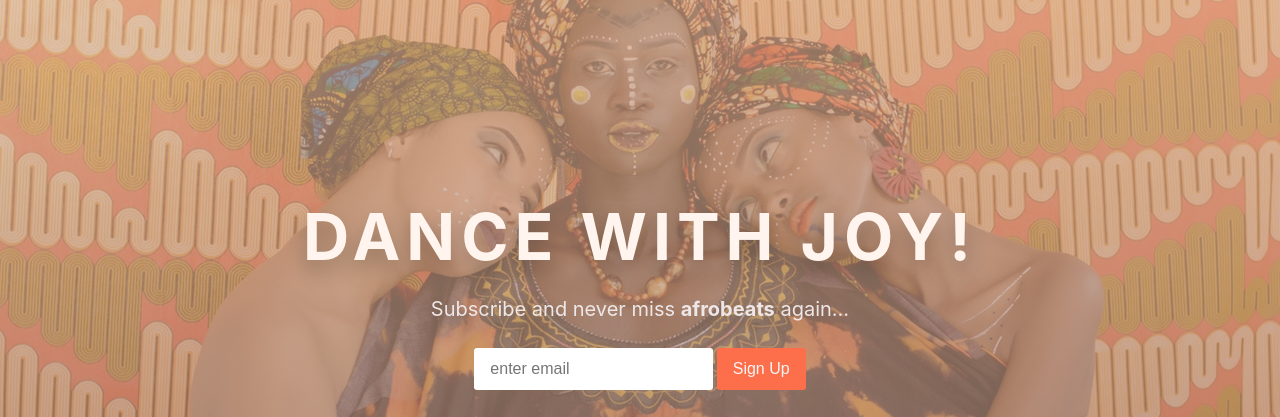
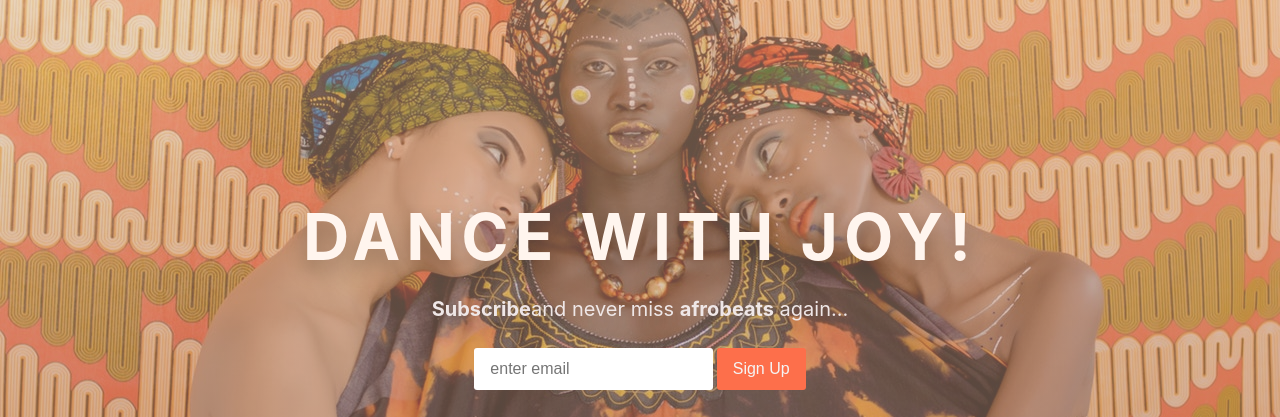
Before and after one commit to b-45/Visive, a website: page public/index.html in a window 1280 px wide. Shown: the part 112-529 px from the top of the page. Drawn offline with Linux system fonts and the light colour scheme; a web font is replaced by a local one.

Commit message:
modified html & css: styled text & background image opacity

```diff
--- a/public/index.css
+++ b/public/index.css
@@ -30,8 +30,8 @@ body {
   height: 100vh;
   background-image: linear-gradient(
     to bottom,
-    rgba(222,176,143,0.7),
-    rgba(153,123,112, 0.7)
+    rgba(222,176,143,0.5),
+    rgba(153,123,112, 0.5)
     ),
     url('./img/visive.jpg');
   background-size: cover;
--- a/public/index.html
+++ b/public/index.html
@@ -37,7 +37,7 @@
 
       <!-- Sub Heading -->
       <div class="sub">
-        <h4 class="sub-heading">Subscribe and never miss <strong>afrobeats</strong> again...</h4>
+        <h4 class="sub-heading"><strong>Subscribe</strong>and never miss <strong>afrobeats</strong> again...</h4>
       </div>
 
       <!-- Form Group -->
```
